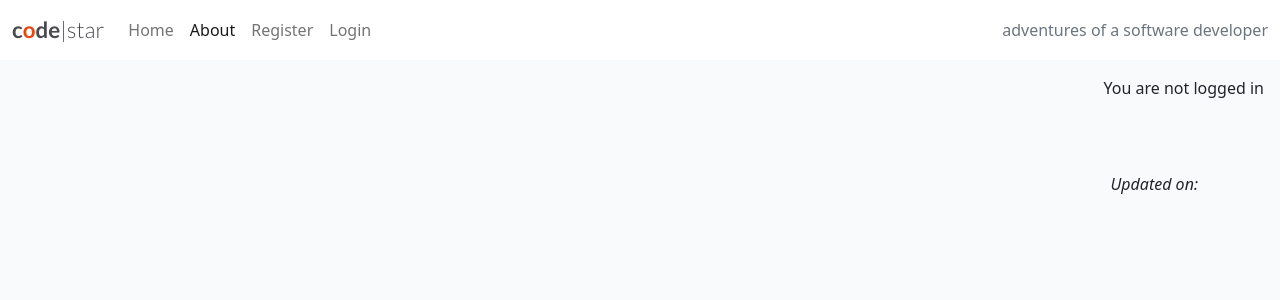
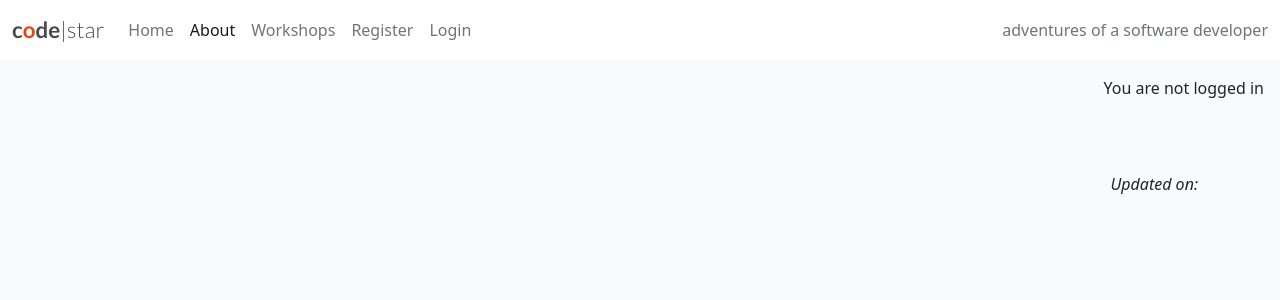
Before and after one commit to ParedesGab/PP4-artistiClayers-workshops, a Django app: page /about/ in a window 1280 px wide. Shown: the top 300 px of the page. Run offline with Django 4.2, Linux system fonts and the light colour scheme; data that the repository does not hold is empty.

Commit message:
Create views for the workshop app, connect the urls with the project urls and add it to base.html

```diff
--- a/artisticlayers/urls.py
+++ b/artisticlayers/urls.py
@@ -16,14 +16,12 @@ Including another URLconf
 """
 from django.contrib import admin
 from django.urls import path, include
-# from home import views as home_views
-# from about import views as about_views
 
 urlpatterns = [
     path('about/', include("about.urls"), name="about-urls"),
     path("accounts/", include("allauth.urls")),
     path('admin/', admin.site.urls),
     path('summernote/', include('django_summernote.urls')),
+    path('workshops/', include("workshop.urls"), name="workshop-urls"),
     path("", include("home.urls"), name="home-urls"),
-    # path('', home_views.index, name='index'),
 ]
--- a/templates/base.html
+++ b/templates/base.html
@@ -2,6 +2,8 @@
 
 {% url 'home' as home_url %}
 {% url 'about' as about_url %}
+{% url 'workshops' as workshops_url %}
+
 
 {% url 'account_login' as login_url %}
 {% url 'account_signup' as signup_url %}
@@ -54,6 +56,10 @@
                     <li class="nav-item">
                         <a class="nav-link {% if request.path == about_url %}active{% endif %}" aria-current="page"
                         href="{% url 'about' %}">About</a>
+                    </li>
+                    <li class="nav-item">
+                        <a class="nav-link {% if request.path == workshops_url %}active{% endif %}" aria-current="page"
+                        href="{% url 'workshops' %}">Workshops</a>
                     </li>
                     {% if user.is_authenticated %}
                     <li class="nav-item">
--- a/workshop/templates/workshop/workshop_list.html
+++ b/workshop/templates/workshop/workshop_list.html
@@ -21,12 +21,9 @@
                                 <img class="card-img-top" src=" {{ workshop.image.url }}" alt="{{ workshop.name }}">
                                 {% endif %}
                                 <div class="image-flash">
-                                    <p class="author">Author</p>
+                                    <p class="level">{{ workshop.name }}</p>
                                 </div>
                             </div>
-                            <!-- <a href="{% url 'workshop_detail' workshop.slug %}" class="workshop-link">
-                                <h2 class="card-title">{{ workshop.title }}</h2>
-                            </a> -->
                             <hr />
                         </div>
                     </div>
--- a/workshop/urls.py
+++ b/workshop/urls.py
@@ -0,0 +1,7 @@
+from . import views
+from django.urls import path
+
+urlpatterns = [
+    path('', views.WorkshopList.as_view(), name='workshops'),
+    # path('<slug:slug>/', views.post_detail, name='post_detail'),
+]
```
Also changed, not shown: workshop/views.py (+11 -2 lines).
